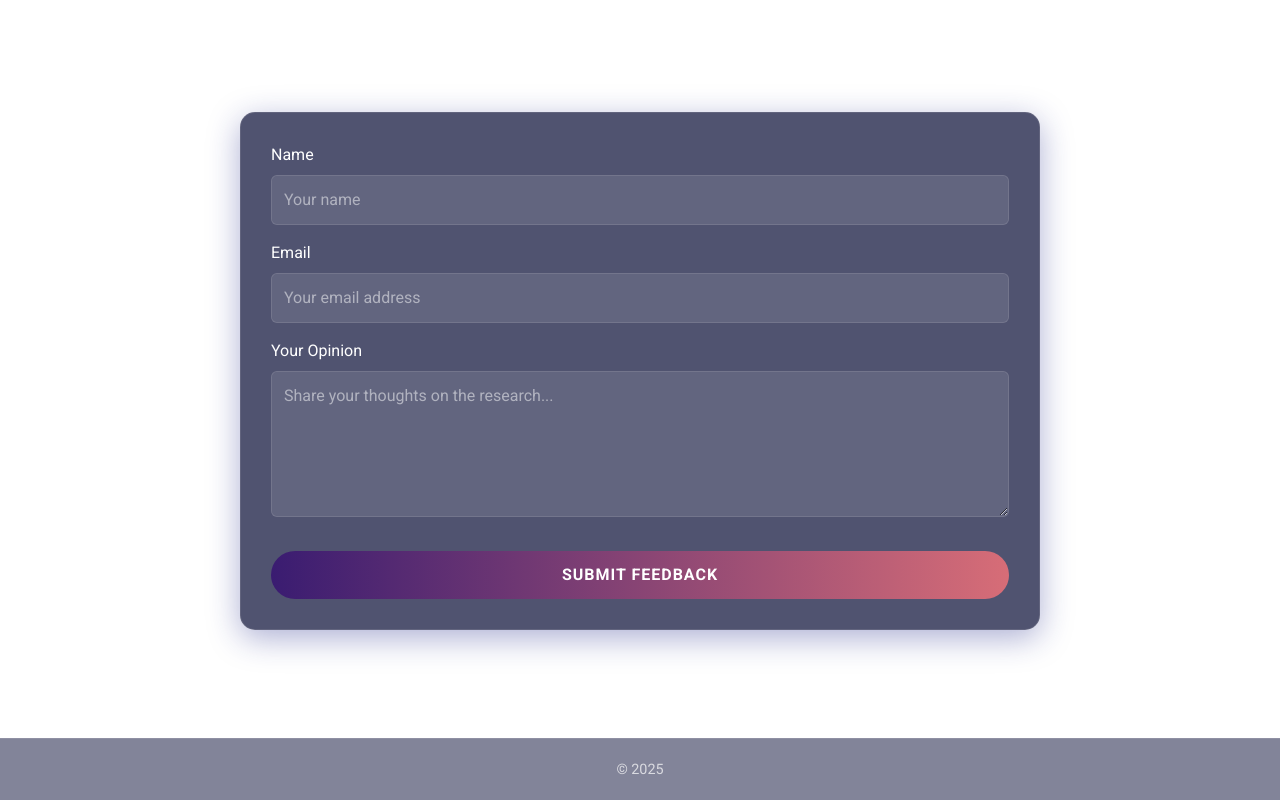
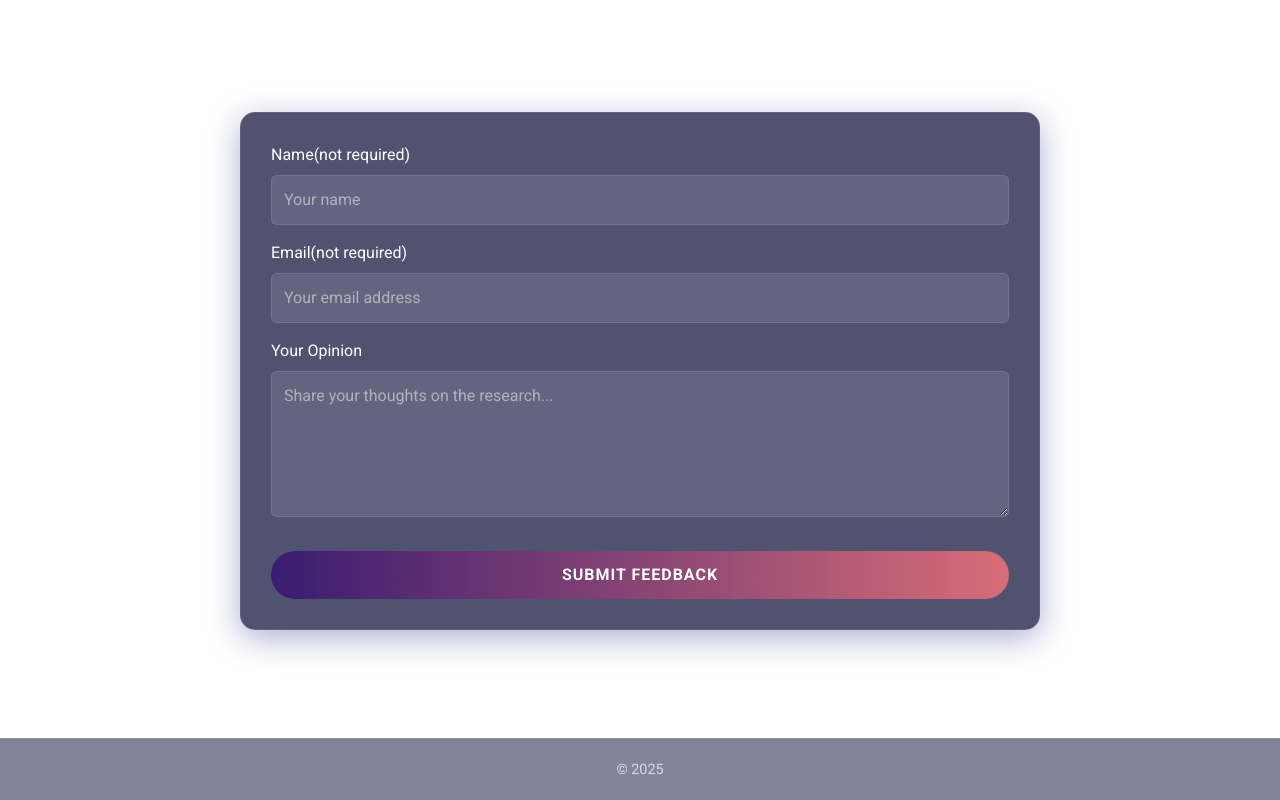
Before and after one commit to anushbareyan/copper-radiation-site, a React (Create React App) app: page / in a window 1280 px wide. Shown: the part 1079-1879 px from the top of the page. Built offline with nearby package versions, Linux system fonts and the light colour scheme.

Commit message:
feedback

```diff
--- a/src/components/Feedback.js
+++ b/src/components/Feedback.js
@@ -77,24 +77,24 @@ const Feedback = () => {
           {error && <Alert variant="danger">{error}</Alert>}
 
           <Form.Group className="mb-3">
-            <Form.Label>Name</Form.Label>
+            <Form.Label>Name(not required)</Form.Label>
             <Form.Control
               type="text"
               placeholder="Your name"
               value={name}
               onChange={(e) => setName(e.target.value)}
-              required
+              // required
             />
           </Form.Group>
 
           <Form.Group className="mb-3">
-            <Form.Label>Email</Form.Label>
+            <Form.Label>Email(not required)</Form.Label>
             <Form.Control
               type="email"
               placeholder="Your email address"
               value={email}
               onChange={(e) => setEmail(e.target.value)}
-              required
+              // required
             />
           </Form.Group>
 
```
